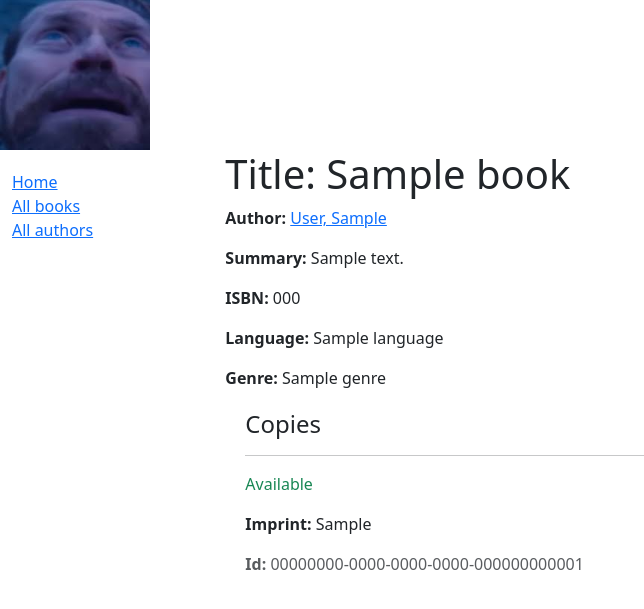
After one commit to lejno/django_local_library-, a Django app: page /catalog/book/1 in a window 1280 px wide. The commit adds this page. Shown: the top 609 px of the page, without its empty margins (0-644 px from the left). Run offline with Django 5.2, Linux system fonts and the light colour scheme; tables that the repository leaves empty hold one stand-in row (values such as "Sample post").

Commit message:
Books and Author Listings

```diff
--- a/locallibrary/catalog/admin.py
+++ b/locallibrary/catalog/admin.py
@@ -41,6 +41,6 @@ class BooksInstanceInline(admin.TabularInline):
 
 @admin.register(Book)
 class BookAdmin(admin.ModelAdmin):
-    list_display = ('title', 'author', 'display_genre')
+    list_display = ('title', 'author', 'language', 'display_genre')
 
     inlines = [BooksInstanceInline]
--- a/locallibrary/catalog/models.py
+++ b/locallibrary/catalog/models.py
@@ -73,6 +73,12 @@ class Book(models.Model):
     genre = models.ManyToManyField(
         Genre, help_text="Select a genre for this book")
 
+    # Language of the book
+    language = models.ForeignKey(
+        'Language', on_delete=models.RESTRICT, null=True, blank=True,
+        help_text="Select the language for this book"
+    )
+
     def __str__(self):
         """String for representing the Model object."""
         return self.title
--- a/locallibrary/catalog/templates/base_generic.html
+++ b/locallibrary/catalog/templates/base_generic.html
@@ -19,6 +19,7 @@
       alt="UML diagram"
       style="width: 150px; height: 150px"
     />
+    {% load static %}
     <link rel="stylesheet" href="{% static 'css/styles.css' %}" />
   </head>
   <body>
@@ -28,12 +29,28 @@
           {% block sidebar %}
           <ul class="sidebar-nav">
             <li><a href="{% url 'index' %}">Home</a></li>
-            <li><a href="">All books</a></li>
-            <li><a href="">All authors</a></li>
+            <li><a href="{% url 'books' %}">All books</a></li>
+            <li><a href="{% url 'authors' %}">All authors</a></li>
           </ul>
           {% endblock %}
         </div>
-        <div class="col-sm-10">{% block content %}{% endblock %}</div>
+        <div class="col-sm-10">{% block content %}{% endblock %}{% block pagination %}
+    {% if is_paginated %}
+        <div class="pagination">
+            <span class="page-links">
+                {% if page_obj.has_previous %}
+                    <a href="{{ request.path }}?page={{ page_obj.previous_page_number }}">previous</a>
+                {% endif %}
+                <span class="page-current">
+                    Page {{ page_obj.number }} of {{ page_obj.paginator.num_pages }}.
+                </span>
+                {% if page_obj.has_next %}
+                    <a href="{{ request.path }}?page={{ page_obj.next_page_number }}">next</a>
+                {% endif %}
+            </span>
+        </div>
+    {% endif %}
+  {% endblock %}
       </div>
     </div>
   </body>
--- /dev/null
+++ b/locallibrary/catalog/templates/catalog/book_detail.html
@@ -0,0 +1,31 @@
+{% extends "base_generic.html" %} {% block content %}
+<h1>Title: {{ book.title }}</h1>
+
+<p>
+  <strong>Author:</strong>
+  <a href="{{ book.author.get_absolute_url }}">{{ book.author }}</a>
+</p>
+<!-- author detail link not yet defined -->
+<p><strong>Summary:</strong> {{ book.summary }}</p>
+<p><strong>ISBN:</strong> {{ book.isbn }}</p>
+<p><strong>Language:</strong> {{ book.language }}</p>
+<p><strong>Genre:</strong> {{ book.genre.all|join:", " }}</p>
+
+<div style="margin-left: 20px; margin-top: 20px">
+  <h4>Copies</h4>
+
+  {% for copy in book.bookinstance_set.all %}
+  <hr />
+  <p
+    class="{% if copy.status == 'a' %}text-success{% elif copy.status == 'm' %}text-danger{% else %}text-warning{% endif %}"
+  >
+    {{ copy.get_status_display }}
+  </p>
+  {% if copy.status != 'a' %}
+  <p><strong>Due to be returned:</strong> {{ copy.due_back }}</p>
+  {% endif %}
+  <p><strong>Imprint:</strong> {{ copy.imprint }}</p>
+  <p class="text-muted"><strong>Id:</strong> {{ copy.id }}</p>
+  {% endfor %}
+</div>
+{% endblock %}
--- a/locallibrary/catalog/urls.py
+++ b/locallibrary/catalog/urls.py
@@ -1,8 +1,13 @@
 from django.urls import path
 from . import views
 
-urlpatterns = []
+
 
 urlpatterns = [
     path('', views.index, name='index'),
+    path('books/', views.BookListView.as_view(), name='books'),
+    path('book/<int:pk>', views.BookDetailView.as_view(), name='book-detail'),
+    path('authors/', views.AuthorListView.as_view(), name='authors'),
+    path('author/<int:pk>',
+         views.AuthorDetailView.as_view(), name='author-detail'),
 ]
--- a/locallibrary/catalog/views.py
+++ b/locallibrary/catalog/views.py
@@ -32,3 +32,18 @@ def index(request):
 
     # Render the HTML template index.html with the data in the context variable
     return render(request, 'index.html', context=context)
+
+from django.views import generic
+
+class BookListView(generic.ListView):
+    model = Book
+    paginate_by = 1
+
+class BookDetailView(generic.DetailView):
+    model = Book
+
+class AuthorListView(generic.ListView):
+    model = Author
+
+class AuthorDetailView(generic.DetailView):
+    model = Author
```
Also changed, not shown: locallibrary/catalog/templates/catalog/author_detail.html (added, +15 -0 lines), locallibrary/catalog/templates/catalog/author_list.html (added, +15 -0 lines), locallibrary/catalog/templates/catalog/book_list.html (added, +14 -0 lines), locallibrary/catalog/migrations/0003_book_language.py (added), 2 other files.
